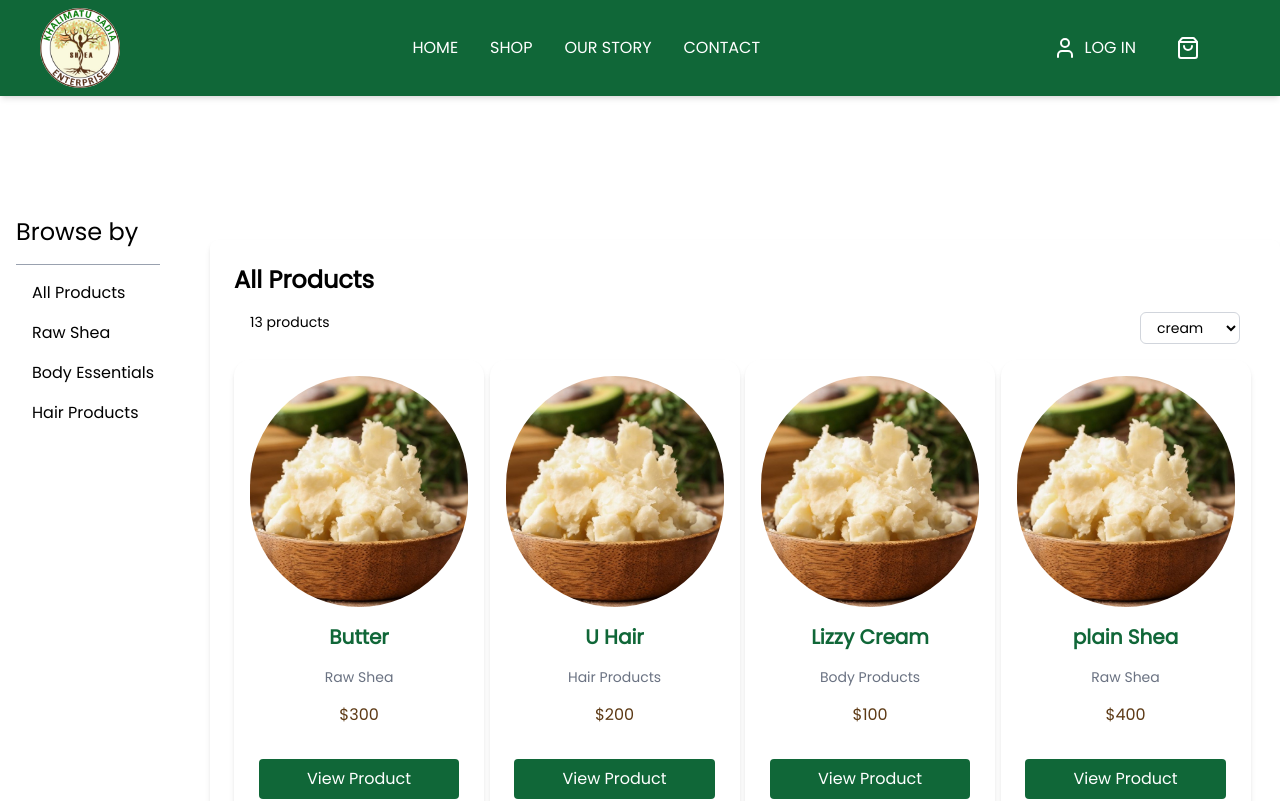
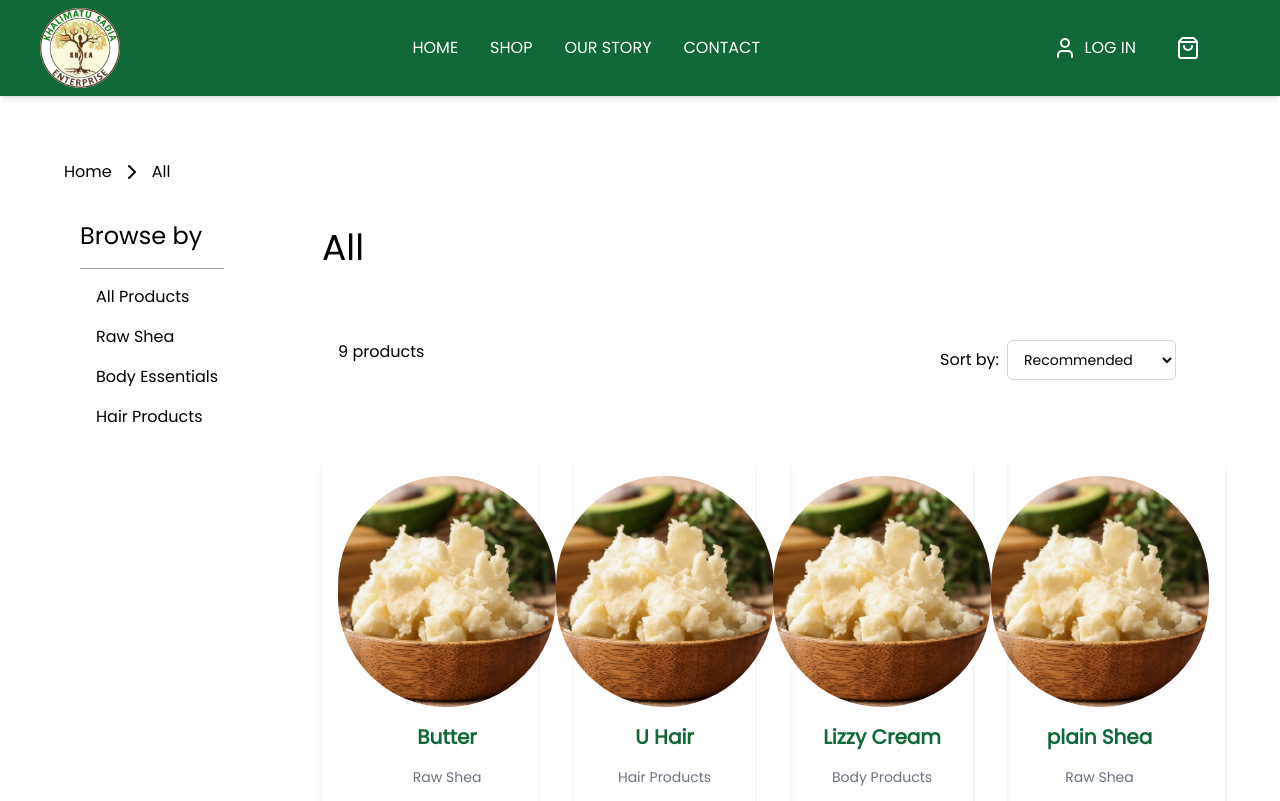
Before and after one commit to Sally1485/sadia_sheabutter, a React (Vite) app: page /shop in a window 1280 px wide. Shown: the top 801 px of the page. Built offline with nearby package versions, Linux system fonts and the light colour scheme.

Commit message:
modifiying the shop page

```diff
--- a/src/Pages/Shop.jsx
+++ b/src/Pages/Shop.jsx
@@ -4,6 +4,8 @@ import Sidebar from "../components/Sidebar";
 import SalesCard from "../components/SalesCard";
 import { useState } from "react";
 import '@fontsource/poppins';
+import { ChevronRight } from "lucide-react";
+import { Link } from "react-router";
 
 
 const ProductsData = [
@@ -32,31 +34,40 @@ export default function Shop() {
     return (
         <div>
             <Navbar />
-            <div className="flex flex-col md:flex-row gap-6">
+            <div className="mt-40 flex items-center w-[90%] mx-auto gap-2 font-light">
+              <Link to={'/'} className="font-light">Home</Link>
+                <div><ChevronRight /></div>
+                <div className="font-light">{SelectCategory }</div>
+
+            </div>
+            <div className="flex flex-col md:flex-row gap-6 w-[90%] mx-auto">
                 <Sidebar onCategoryChange={HandleCategorychange} />
-                <section className="mt-60 flex-1 bg-white rounded-lg shadow-md p-6">
-                    <div className="">
-                        <h1 className="text-2xl font-bold">All Products</h1>
-                        <div className="flex justify-between m-4">
-                            <span className="text-sm">13 products</span>
-                            <select name="recommendation"
+                <section className="mt-5 flex-1  rounded-lg  p-6">
+                    <div className="pl-6">
+                        <h1 className="text-2xl md:text-4xl font-medium ">{SelectCategory }</h1>
+                        <div className="flex justify-between m-4 pt-14">
+                            <div>
+                                <h1>{FilteredProducts.length } products</h1>
+                           </div>
+                            <div className="flex items-center gap-2">
+                                <label htmlFor="label-items">Sort by:</label>
+                                 <select name="recommendation"
                                 id="recommendation"
-                                className="border border-gray-300 rounded-md px-3 py-1 text-sm focus:outline-none focus:ring-2 focus:ring-amber-600">
-                                <option value="1">cream</option>
-                                <option value="2">Soap</option>
-                                <option value="3">Sidebar</option>
+                                className="px-3 py-2 text-sm border border-gray-300 rounded-md focus:outline-none focus:ring-1 focus:ring-blue-500 focus:border-blue-500">
+                                <option value="1">Recommended</option>
+                                <option value="2">Newest</option>
+                                <option value="3">Price(low to high)</option>
+                                <option value="4">Price(high to low)</option>
+                                <option value="5">Name A-Z</option>
+                                <option value="6">Name Z-A</option>
+
                             </select>
+                           </div>
                         </div>
 
                         {/* select Category */}
-                        <div >
 
-                        </div>
-
-
-
-
-                        <div className="grid grid-cols-4">
+                        <div className="grid grid-cols-4 pt-16">
                             {FilteredProducts.map(product => {
                                 return (
                                     <SalesCard key={product.id} name={product.name} category={product.category} price={product.price} buttonText={product.buttonText} />
--- a/src/Pages/ViewProduct.jsx
+++ b/src/Pages/ViewProduct.jsx
@@ -38,7 +38,7 @@ export default function ViewProduct() {
       <section className="pt-28 px-0 w-[80%] mx-auto">
         <span className="flex flex-row items-center cursor-pointer mb-2">
           <ChevronLeft />
-          <h1 className="text-lg font-medium">Back</h1>
+          <Link to={'/shop'} className="text-lg font-medium">Back</Link>
         </span>
         {/* Main Content */}
         <div className="flex flex-col md:flex-row justify-between  md:gap-10">
--- a/src/components/SalesCard.jsx
+++ b/src/components/SalesCard.jsx
@@ -5,9 +5,9 @@ import { Link } from 'react-router';
 
 export default function SalesCard ({name, price,category}) {
     return(
-        <div className='flex flex-col items-center shadow-md  w-[250px] h-auto rounded-2xl overflow-hidden p-4 '>
+        <div className='flex flex-col items-center w-[250px] shadow-md  h-auto overflow-hidden p-4 '>
          <div>
-               <img src={SalesImage} alt="" className='w-full   rounded-full' />
+               <img src={SalesImage} alt="" className='w-full  rounded-full' />
          </div>
            <div className='flex gap-4 flex-col items-center  justify-between p-4'>
              <h2 className='text-xl font-bold text-Green'>{name}</h2>
--- a/src/components/Sidebar.jsx
+++ b/src/components/Sidebar.jsx
@@ -4,7 +4,7 @@ import '@fontsource/poppins';
 export default function Sidebar({onCategoryChange}) {
     return (
 
-        <div className="mt-50 flex flex-col justify-between cursor-pointer  w-fit p-4">
+        <div className="mt-5 flex flex-col justify-between cursor-pointer  w-fit p-4">
             <aside >
                 <h1 className="text-2xl font-light ">Browse by</h1>
                 <div className="border-b border-gray-400 w-36 pt-4 text-gray-400"></div>
```
